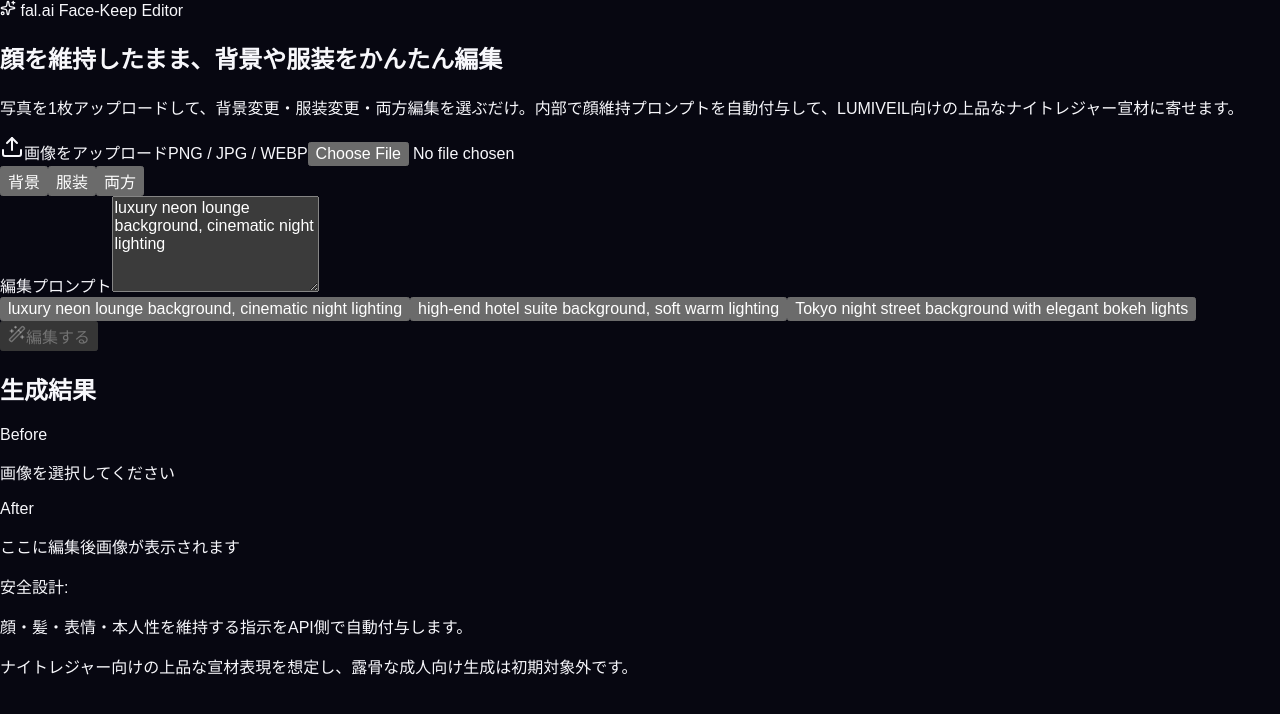
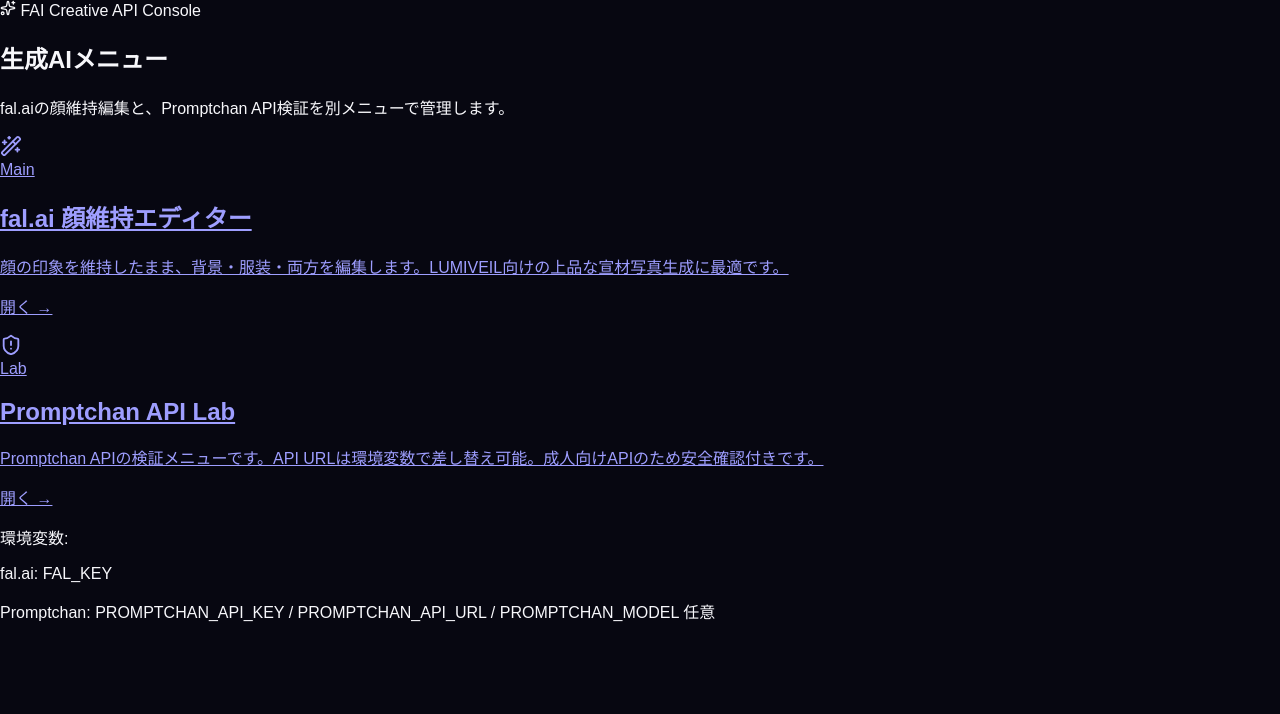
Before and after one commit to dawg2004/fai_1, a Next.js app: page / in a window 1280 px wide. Shown: the top 714 px of the page. Built offline with nearby package versions, Linux system fonts and the light colour scheme.

Commit message:
Replace home with app menu

```diff
--- a/app/page.tsx
+++ b/app/page.tsx
@@ -1,220 +1,68 @@
-"use client";
+import { Sparkles, Wand2, ShieldAlert } from "lucide-react";
 
-import { ChangeEvent, FormEvent, useMemo, useState } from "react";
-import { Sparkles, Upload, Wand2 } from "lucide-react";
-
-type EditMode = "background" | "outfit" | "both";
-
-const presets: Record<EditMode, string[]> = {
-  background: [
-    "luxury neon lounge background, cinematic night lighting",
-    "high-end hotel suite background, soft warm lighting",
-    "Tokyo night street background with elegant bokeh lights",
-  ],
-  outfit: [
-    "change outfit to an elegant black evening dress",
-    "change outfit to a luxury white suit, premium fashion look",
-    "change outfit to a glamorous club-style dress, tasteful and refined",
-  ],
-  both: [
-    "change to an elegant black dress and luxury neon lounge background",
-    "change to premium fashion styling in a high-end hotel suite",
-    "create a refined nightlife promotional photo with stylish outfit and cinematic background",
-  ],
-};
+const menuItems = [
+  {
+    href: "/fal-editor",
+    title: "fal.ai 顔維持エディター",
+    description: "顔の印象を維持したまま、背景・服装・両方を編集します。LUMIVEIL向けの上品な宣材写真生成に最適です。",
+    icon: Wand2,
+    badge: "Main",
+  },
+  {
+    href: "/promptchan",
+    title: "Promptchan API Lab",
+    description: "Promptchan APIの検証メニューです。API URLは環境変数で差し替え可能。成人向けAPIのため安全確認付きです。",
+    icon: ShieldAlert,
+    badge: "Lab",
+  },
+];
 
 export default function Home() {
-  const [file, setFile] = useState<File | null>(null);
-  const [previewUrl, setPreviewUrl] = useState<string>("");
-  const [mode, setMode] = useState<EditMode>("background");
-  const [prompt, setPrompt] = useState(presets.background[0]);
-  const [resultUrl, setResultUrl] = useState<string>("");
-  const [inputUrl, setInputUrl] = useState<string>("");
-  const [isLoading, setIsLoading] = useState(false);
-  const [error, setError] = useState("");
-
-  const canSubmit = useMemo(() => Boolean(file && prompt.trim() && !isLoading), [file, prompt, isLoading]);
-
-  function handleFileChange(event: ChangeEvent<HTMLInputElement>) {
-    const selected = event.target.files?.[0] ?? null;
-    setFile(selected);
-    setResultUrl("");
-    setInputUrl("");
-    setError("");
-
-    if (previewUrl) URL.revokeObjectURL(previewUrl);
-    setPreviewUrl(selected ? URL.createObjectURL(selected) : "");
-  }
-
-  function handleModeChange(nextMode: EditMode) {
-    setMode(nextMode);
-    setPrompt(presets[nextMode][0]);
-  }
-
-  async function handleSubmit(event: FormEvent<HTMLFormElement>) {
-    event.preventDefault();
-    if (!file) return;
-
-    setIsLoading(true);
-    setError("");
-    setResultUrl("");
-
-    const formData = new FormData();
-    formData.append("image", file);
-    formData.append("mode", mode);
-    formData.append("prompt", prompt);
-
-    try {
-      const res = await fetch("/api/edit", {
-        method: "POST",
-        body: formData,
-      });
-
-      const data = await res.json();
-
-      if (!res.ok) {
-        throw new Error(data.error ?? "編集に失敗しました");
-      }
-
-      setResultUrl(data.imageUrl);
-      setInputUrl(data.inputUrl);
-    } catch (err) {
-      setError(err instanceof Error ? err.message : "編集に失敗しました");
-    } finally {
-      setIsLoading(false);
-    }
-  }
-
   return (
     <main className="min-h-screen bg-[radial-gradient(circle_at_top,#2b1b5f_0%,#090913_42%,#050507_100%)] px-5 py-8 text-white">
-      <section className="mx-auto flex w-full max-w-6xl flex-col gap-8">
+      <section className="mx-auto flex w-full max-w-5xl flex-col gap-8">
         <header className="rounded-3xl border border-white/10 bg-white/8 p-6 shadow-2xl backdrop-blur">
           <div className="mb-4 inline-flex items-center gap-2 rounded-full border border-violet-300/30 bg-violet-400/10 px-4 py-2 text-sm text-violet-100">
-            <Sparkles size={16} /> fal.ai Face-Keep Editor
+            <Sparkles size={16} /> FAI Creative API Console
           </div>
           <h1 className="text-3xl font-semibold tracking-tight md:text-5xl">
-            顔を維持したまま、背景や服装をかんたん編集
+            生成AIメニュー
           </h1>
           <p className="mt-4 max-w-3xl text-sm leading-7 text-white/70 md:text-base">
-            写真を1枚アップロードして、背景変更・服装変更・両方編集を選ぶだけ。内部で顔維持プロンプトを自動付与して、LUMIVEIL向けの上品なナイトレジャー宣材に寄せます。
+            fal.aiの顔維持編集と、Promptchan API検証を別メニューで管理します。
           </p>
         </header>
 
-        <div className="grid gap-6 lg:grid-cols-[420px_1fr]">
-          <form onSubmit={handleSubmit} className="rounded-3xl border border-white/10 bg-white/8 p-5 shadow-2xl backdrop-blur">
-            <label className="flex min-h-56 cursor-pointer flex-col items-center justify-center rounded-2xl border border-dashed border-white/25 bg-black/20 p-5 text-center transition hover:bg-white/10">
-              <Upload className="mb-3 text-violet-200" />
-              <span className="text-sm font-medium">画像をアップロード</span>
-              <span className="mt-2 text-xs text-white/50">PNG / JPG / WEBP</span>
-              <input type="file" accept="image/png,image/jpeg,image/webp" className="hidden" onChange={handleFileChange} />
-            </label>
+        <div className="grid gap-5 md:grid-cols-2">
+          {menuItems.map((item) => {
+            const Icon = item.icon;
+            return (
+              <a
+                key={item.href}
+                href={item.href}
+                className="group rounded-3xl border border-white/10 bg-white/8 p-6 shadow-2xl backdrop-blur transition hover:-translate-y-1 hover:bg-white/12"
+              >
+                <div className="mb-5 flex items-center justify-between">
+                  <div className="flex h-12 w-12 items-center justify-center rounded-2xl bg-white/10 text-violet-100">
+                    <Icon size={22} />
+                  </div>
+                  <span className="rounded-full border border-white/10 bg-black/20 px-3 py-1 text-xs text-white/60">
+                    {item.badge}
+                  </span>
+                </div>
+                <h2 className="text-xl font-semibold">{item.title}</h2>
+                <p className="mt-3 text-sm leading-7 text-white/60">{item.description}</p>
+                <p className="mt-5 text-sm text-violet-200 group-hover:text-violet-100">開く →</p>
+              </a>
+            );
+          })}
+        </div>
 
-            {previewUrl && (
-              <img src={previewUrl} alt="Preview" className="mt-4 max-h-80 w-full rounded-2xl object-contain" />
-            )}
-
-            <div className="mt-5 grid grid-cols-3 gap-2">
-              {([
-                ["background", "背景"],
-                ["outfit", "服装"],
-                ["both", "両方"],
-              ] as [EditMode, string][]).map(([value, label]) => (
-                <button
-                  key={value}
-                  type="button"
-                  onClick={() => handleModeChange(value)}
-                  className={`rounded-xl px-3 py-3 text-sm transition ${
-                    mode === value ? "bg-violet-400 text-black" : "bg-white/10 text-white/75 hover:bg-white/15"
-                  }`}
-                >
-                  {label}
-                </button>
-              ))}
-            </div>
-
-            <div className="mt-5 space-y-2">
-              <label className="text-sm text-white/80">編集プロンプト</label>
-              <textarea
-                value={prompt}
-                onChange={(event) => setPrompt(event.target.value)}
-                rows={5}
-                className="w-full resize-none rounded-2xl border border-white/10 bg-black/30 p-4 text-sm text-white outline-none focus:border-violet-300"
-                placeholder="例: luxury neon lounge background, cinematic night lighting"
-              />
-            </div>
-
-            <div className="mt-3 flex flex-wrap gap-2">
-              {presets[mode].map((item) => (
-                <button
-                  key={item}
-                  type="button"
-                  onClick={() => setPrompt(item)}
-                  className="rounded-full border border-white/10 bg-white/8 px-3 py-2 text-left text-xs text-white/65 hover:bg-white/15"
-                >
-                  {item}
-                </button>
-              ))}
-            </div>
-
-            {error && <p className="mt-4 rounded-xl bg-red-500/15 p-3 text-sm text-red-200">{error}</p>}
-
-            <button
-              type="submit"
-              disabled={!canSubmit}
-              className="mt-5 flex w-full items-center justify-center gap-2 rounded-2xl bg-violet-300 px-5 py-4 font-semibold text-black transition hover:bg-violet-200 disabled:cursor-not-allowed disabled:opacity-50"
-            >
-              <Wand2 size={18} />
-              {isLoading ? "編集中..." : "編集する"}
-            </button>
-          </form>
-
-          <section className="rounded-3xl border border-white/10 bg-white/8 p-5 shadow-2xl backdrop-blur">
-            <h2 className="mb-4 text-xl font-semibold">生成結果</h2>
-            <div className="grid gap-4 md:grid-cols-2">
-              <div className="rounded-2xl bg-black/25 p-3">
-                <p className="mb-3 text-sm text-white/60">Before</p>
-                {previewUrl ? (
-                  <img src={previewUrl} alt="Before" className="max-h-[560px] w-full rounded-xl object-contain" />
-                ) : (
-                  <div className="flex min-h-96 items-center justify-center rounded-xl border border-white/10 text-sm text-white/40">
-                    画像を選択してください
-                  </div>
-                )}
-              </div>
-
-              <div className="rounded-2xl bg-black/25 p-3">
-                <p className="mb-3 text-sm text-white/60">After</p>
-                {isLoading ? (
-                  <div className="flex min-h-96 items-center justify-center rounded-xl border border-violet-300/20 text-sm text-violet-100">
-                    fal.aiで編集中です
-                  </div>
-                ) : resultUrl ? (
-                  <div className="space-y-3">
-                    <img src={resultUrl} alt="Edited result" className="max-h-[560px] w-full rounded-xl object-contain" />
-                    <a href={resultUrl} target="_blank" rel="noreferrer" className="block rounded-xl bg-white/10 px-4 py-3 text-center text-sm hover:bg-white/15">
-                      結果画像を開く
-                    </a>
-                    {inputUrl && (
-                      <a href={inputUrl} target="_blank" rel="noreferrer" className="block rounded-xl bg-white/5 px-4 py-3 text-center text-xs text-white/55 hover:bg-white/10">
-                        入力画像URLを確認
-                      </a>
-                    )}
-                  </div>
-                ) : (
-                  <div className="flex min-h-96 items-center justify-center rounded-xl border border-white/10 text-sm text-white/40">
-                    ここに編集後画像が表示されます
-                  </div>
-                )}
-              </div>
-            </div>
-
-            <div className="mt-5 rounded-2xl border border-white/10 bg-black/20 p-4 text-sm leading-7 text-white/60">
-              <p>安全設計:</p>
-              <p>顔・髪・表情・本人性を維持する指示をAPI側で自動付与します。</p>
-              <p>ナイトレジャー向けの上品な宣材表現を想定し、露骨な成人向け生成は初期対象外です。</p>
-            </div>
-          </section>
-        </div>
+        <section className="rounded-3xl border border-white/10 bg-black/20 p-5 text-sm leading-7 text-white/60">
+          <p>環境変数:</p>
+          <p>fal.ai: FAL_KEY</p>
+          <p>Promptchan: PROMPTCHAN_API_KEY / PROMPTCHAN_API_URL / PROMPTCHAN_MODEL 任意</p>
+        </section>
       </section>
     </main>
   );
```
